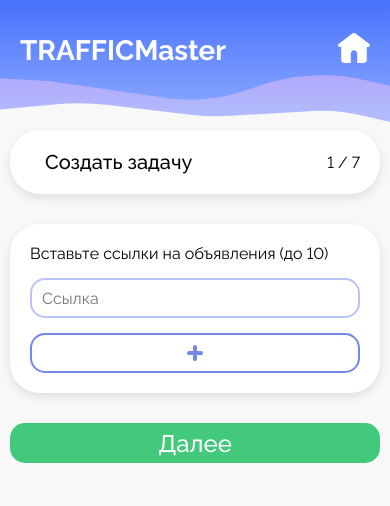
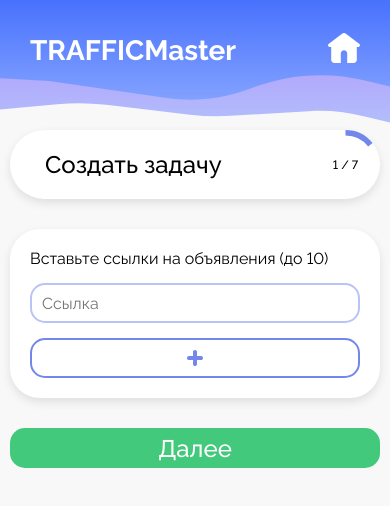
Before and after one commit to Xoxotynchuk/TrafficMaster, a React (Create React App) app: page /create-task in a window 390 px wide. Shown: the top 506 px of the page. Built offline with nearby package versions, Linux system fonts and the light colour scheme.

Commit message:
адаптивная шапка, прогрессбар

```diff
--- a/package.json
+++ b/package.json
@@ -1,6 +1,5 @@
 {
   "name": "traffic-app",
-  "homepage": "https://xoxotynchuk.github.io/TrafficMaster/",
   "version": "0.1.0",
   "private": true,
   "dependencies": {
@@ -9,6 +8,7 @@
     "@testing-library/user-event": "^13.5.0",
     "axios": "^1.7.7",
     "react": "^18.3.1",
+    "react-circular-progressbar": "^2.1.0",
     "react-dom": "^18.3.1",
     "react-router-dom": "^6.26.2",
     "react-scripts": "5.0.1",
--- a/src/components/Header.jsx
+++ b/src/components/Header.jsx
@@ -21,7 +21,7 @@ function Header() {
             </Link>
         </div>
         <div className="header-wave__first">
-            <svg width="393" height="100" viewBox="0 0 393 100" fill="none" xmlns="http://www.w3.org/2000/svg">
+            <svg preserveAspectRatio="none" width="393" height="100" viewBox="0 0 393 100" fill="none" xmlns="http://www.w3.org/2000/svg">
                 <path d="M0 -107H403V88.9968L367.765 80.4796C331.391 71.6872 293.236 73.7735 258.037 86.4792L248.942 89.7623C223.045 99.1107 195.246 101.951 167.993 98.0326L49.5 80.9968L-31.5 76.5L0 -107Z" fill="url(#paint0_linear_42_1290)"/>
                 <defs>
                 <linearGradient id="paint0_linear_42_1290" x1="201.5" y1="-107" x2="201.5" y2="102" gradientUnits="userSpaceOnUse">
@@ -32,7 +32,7 @@ function Header() {
             </svg>
         </div>
         <div className="header-wave__second">
-            <svg width="393" height="125" viewBox="0 0 393 125" fill="none" xmlns="http://www.w3.org/2000/svg">
+            <svg preserveAspectRatio="none" width="393" height="125" viewBox="0 0 393 125" fill="none" xmlns="http://www.w3.org/2000/svg">
                 <path d="M0 -71H403V124.997L370.75 117.248L365.225 115.921C347.506 111.664 329.254 110.048 311.062 111.126L232.518 115.781C218.865 116.59 205.168 116.206 191.582 114.632L107.137 104.853C90.7561 102.956 74.2229 102.752 57.7999 104.245L0 109.5V-71Z" fill="url(#paint0_linear_42_1289)" fill-opacity="0.6"/>
                 <defs>
                 <linearGradient id="paint0_linear_42_1289" x1="201.5" y1="-71" x2="201.5" y2="138" gradientUnits="userSpaceOnUse">
--- a/src/components/screens/CreateTaskScreen.jsx
+++ b/src/components/screens/CreateTaskScreen.jsx
@@ -2,6 +2,7 @@ import { useContext, useState } from "react";
 import { GlobalContext } from "../store/GlobalContext";
 import Header from "../Header";
 import { Link } from "react-router-dom";
+import { CircularProgressbar, buildStyles } from "react-circular-progressbar";
 
 
 function CreateTaskScreen() {
@@ -32,7 +33,7 @@ function CreateTaskScreen() {
     };
 
     // Быстрый доступ к количеству дней накрутки
-  const handleCountDay= (count, e) => {
+    const handleCountDay = (count, e) => {
         e.preventDefault()
         setCountDay(count);
     };
@@ -98,10 +99,34 @@ function CreateTaskScreen() {
         setLinks(newLinks);
     };
 
+    let percentage = 0;
+
+    if (currentStep === 0) {
+        percentage = 14.28
+    }
+    if (currentStep === 1) {
+        percentage = 28.56
+    }
+    if (currentStep === 2) {
+        percentage = 42.84
+    }
+    if (currentStep === 3) {
+        percentage = 57.12
+    }
+    if (currentStep === 4) {
+        percentage = 71.4
+    }
+    if (currentStep === 5) {
+        percentage = 85.68
+    }
+    if (currentStep === 6) {
+        percentage = 100
+    }
 
     return (
+        <div>
+            <Header />
             <div className="container">
-      <Header />
                 <div className="component create-task__progressbar">
                     {currentStep >= 1 && (
                         <svg onClick={handlePreviousStep} width="14" height="24" viewBox="0 0 14 24" fill="none" xmlns="http://www.w3.org/2000/svg">
@@ -132,8 +157,21 @@ function CreateTaskScreen() {
                     {currentStep === 6 && (
                         <h2>Подтверждение данных</h2>
                     )}
+
+                    <div className="CircularProgressbar-container">
+                        <CircularProgressbar
+                            value={percentage}
+                            styles={buildStyles({
+                                // Цвет прогресс-бара
+                                pathColor: `#7387EA`,
+                                // Цвет фона
+                                trailColor: 'B9C3F5',
+                                pathTransitionDuration: 0.5,
+                            })}
+                        />
                         <div>
                             <p>{currentStep + 1} / 7</p>
+                        </div>
                     </div>
 
                 </div>
@@ -244,6 +282,7 @@ function CreateTaskScreen() {
                 </form>
                 <button onClick={handleNextStep} className="button-default">Далее</button>
             </div>
+        </div>
     );
 }
 
--- a/src/components/screens/PageNotFound.jsx
+++ b/src/components/screens/PageNotFound.jsx
@@ -1,15 +1,7 @@
 import { Navigate } from "react-router-dom";
-import { useContext } from "react";
-import { GlobalContext } from "../store/GlobalContext";
 
 function PageNotFound() {
-
-  const { status } = useContext(GlobalContext);
-    if (status && status === 200) {
-        return <Navigate to="/" />;
-    } else if (status && status !== 200){
-        return <Navigate to="/login" />;
-    }
+    return <Navigate to="/" />;
 }
 
 export default PageNotFound
--- a/src/styles/createTask.css
+++ b/src/styles/createTask.css
@@ -4,16 +4,51 @@
     gap: var(--gap-big);
 }
 
+
 .create-task__progressbar {
+    position: relative;
     display: grid;
     grid-template-columns: auto 1fr auto;
     /* display: flex;
     justify-content: space-between; */
     gap: var(--gap-small);
     align-items: center;
+    border-radius: 40px;
 }
+
+.create-task__progressbar * {
+    user-select: none;
+}
+
+.CircularProgressbar-container {
+    display: flex;
+    flex-direction: column;
+    align-items: center;
+    justify-content: center;
+
+    position: absolute;
+    /* width: 100%; */
+    height: 100%;
+    top: 0;
+    right: 0;
+}
+
+.CircularProgressbar  {
+    position: relative;
+    /* top: 0; */
+    right: 0;
+    /* width: auto; */
+    height: 100%;
+    aspect-ratio: 1 / 1;
+}
+
 .create-task__progressbar p {
+    position: absolute;
     white-space: none;
+    top: 50%;
+    transform: translate(-50%, -50%);
+    font-size: 12px;
+    font-weight: 500;
 }
 
 .create-task__item {
--- a/src/styles/header.css
+++ b/src/styles/header.css
@@ -1,18 +1,29 @@
 header {
     position: sticky;
+    top: 0;
     display: flex;
     /* align-items: center; */
     justify-content: center;
     height: 100px;
 }
 
-.header-wave__first {
+.header-wave__first svg, .header-wave__second svg{
+    width: 100%;
+}
+
+.header-wave__second {
+    z-index: -100;
+}
+
+.header-wave__first{
+    width: 100%;
     position: absolute;
     top: 0;
     z-index: 1;
 }
 
-.header-wave__second {
+.header-wave__second{
+    width: 100%;
     position: absolute;
     top: 0;
 }
@@ -29,5 +40,6 @@ header {
     align-items: center;
     justify-content: space-between;
     gap: var(--gap-big);
+    padding: var(--padding-small);
     z-index: 5;
 }
--- a/src/styles/index.css
+++ b/src/styles/index.css
@@ -53,6 +53,10 @@ label {
 }
 
 label input {
+  width: 100%;
+}
+
+input[type=time] {
   width: 100%;
 }
 
@@ -136,7 +140,7 @@ h3 {
     font-size: 28px;
   }
   h2 {
-    font-size: 20px;
+    font-size: 24px;
   }
   h3{
     font-size: 18px;
@@ -149,7 +153,7 @@ h3 {
   gap: var(--gap-big);
   max-width: 1000px;
   margin: 0 auto;
-  padding: 0 var(--padding-small) ;
+  padding: 30px var(--padding-small) var(--padding-small) var(--padding-small) ;
 }
 
 .component {
```
Also changed, not shown: 1 other file (tests, documents, lock files or other folders). Lines whose indentation alone changed are shown as unchanged.
